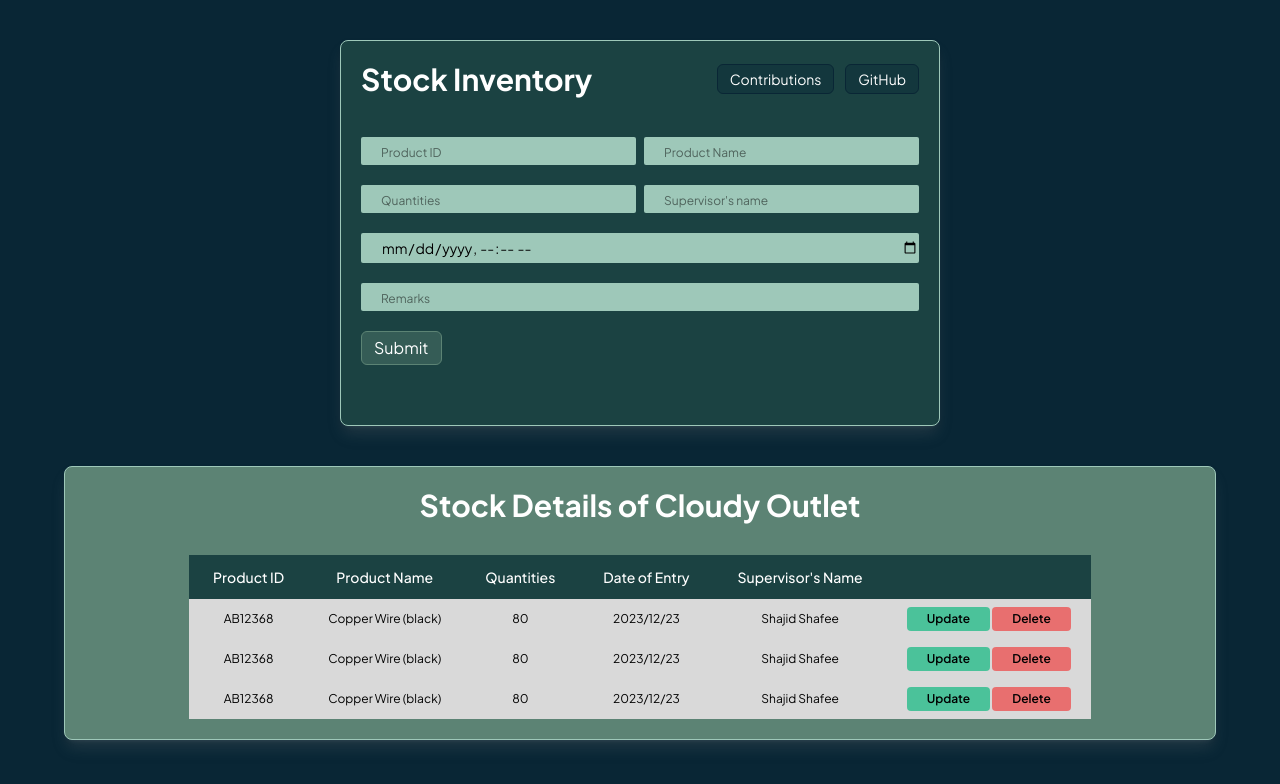
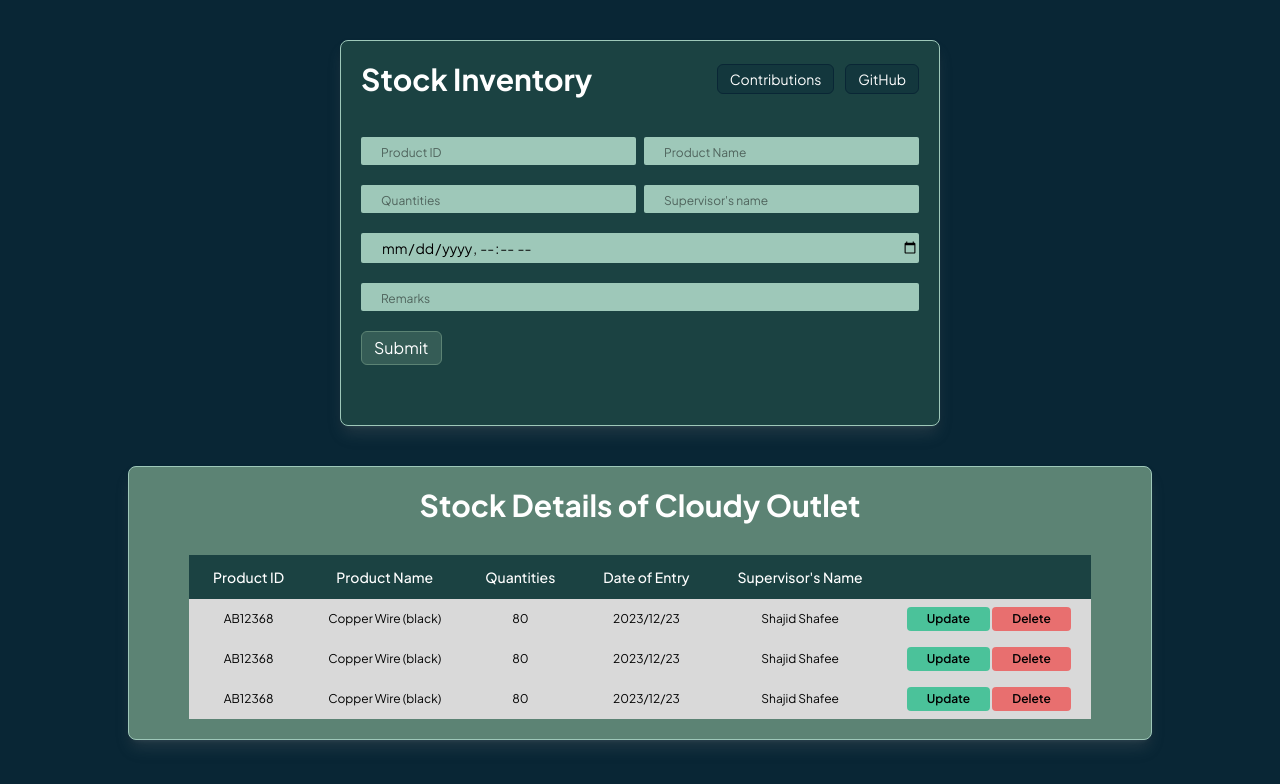
Before and after one commit to mshajid/All-My-Inventions, a website built with Vite: page javascript-dom/stock-inventory/index.html in a window 1280 px wide. Built offline with nearby package versions, Linux system fonts and the light colour scheme; what just-validate would draw is missing.

Commit message:
fix: changed the max-w for second container

```diff
--- a/javascript-dom/stock-inventory/assets/css/main.css
+++ b/javascript-dom/stock-inventory/assets/css/main.css
@@ -35,7 +35,7 @@
 }
 
 .second-container {
-  @apply max-w-6xl mx-auto bg-[#5C8374] px-5 py-5 text-white mt-10 rounded-lg border border-[#9EC8B9] shadow-lg shadow-white/10 drop-shadow-lg;
+  @apply max-w-5xl mx-auto bg-[#5C8374] px-5 py-5 text-white mt-10 rounded-lg border border-[#9EC8B9] shadow-lg shadow-white/10 drop-shadow-lg;
 }
 
 .tr-elements {
```
